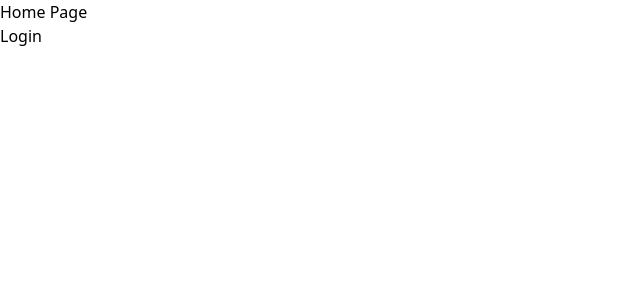
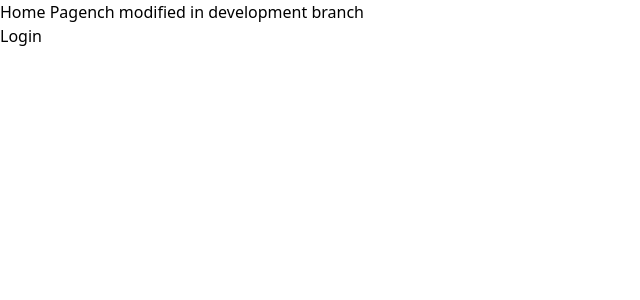
Before and after one commit to SUBHIN-TM/Kanban-Board, a React (Vite) app: page / in a window 1280 px wide. Shown: the top 300 px of the page, without its empty margins (0-640 px from the left). Built offline with nearby package versions, Linux system fonts and the light colour scheme.

Commit message:
new file added from develpment

```diff
--- /dev/null
+++ b/new.js
@@ -0,0 +1 @@
+"this is created from develpoment"
--- a/src/components/Home.tsx
+++ b/src/components/Home.tsx
@@ -4,7 +4,7 @@ import { useNavigate } from "react-router-dom"
 const Home = () => {
   const navigate=useNavigate()
   return (
-    <div>Home Page <br />
+    <div>Home Pagench modified in development branch <br />
       <button className="border p-1" onClick={()=>navigate('/login')}>Login</button>
     </div>
   )
```
